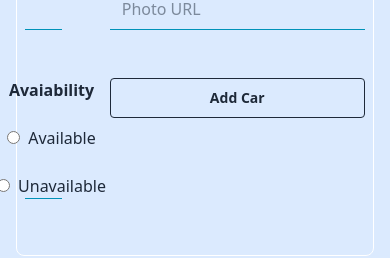
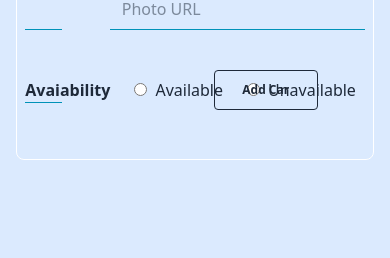
Before and after one commit to Subroto89/car-rentals, a React (Vite) app: page /add-car in a window 390 px wide. Shown: the part 514-772 px from the top of the page. Built offline with nearby package versions, Linux system fonts and the light colour scheme; no server answers; sample sign-in values are in the browser's storage.

Commit message:
Add Car Page Fully Responsived

```diff
--- a/src/Pages/AddCar/AddCar.jsx
+++ b/src/Pages/AddCar/AddCar.jsx
@@ -118,8 +118,8 @@ const AddCar = () => {
             placeholder="Photo URL"
             className="w-full px-3 py-2  border-b border-cyan-600 bg-transparent focus:outline-none text-gray-800"
           />
-          <div className="flex flex-col lg:flex-row items-center gap-6 border-b border-cyan-600 pl-4">
-            <h3 className="font-bold text-gray-800">Avaiability</h3>
+          <div className="relative flex flex-row items-center gap-6 border-b border-cyan-600">
+            <h3 className="font-bold text-gray-800 block">Avaiability</h3>
             <fieldset className="flex items-center gap-2">
               <input
                 type="radio"
@@ -143,11 +143,18 @@ const AddCar = () => {
               />
               <label htmlFor="unavailability" className="text-gray-800">Unavailable</label>
             </fieldset>
+            <button
+            type="submit"
+            className="btn btn-outline w-26 sm:w-50 md:w-52 absolute -right-64   lg:hidden text-xs hover:bg-green-400 font-bold text-gray-800"
+          >
+            Add Car
+          </button>
 
           </div>
+
           <button
             type="submit"
-            className="btn btn-outline hover:bg-green-400 font-bold text-gray-800"
+            className="btn btn-outline hidden lg:block hover:bg-green-400 font-bold text-gray-800"
           >
             Add Car
           </button>
```
